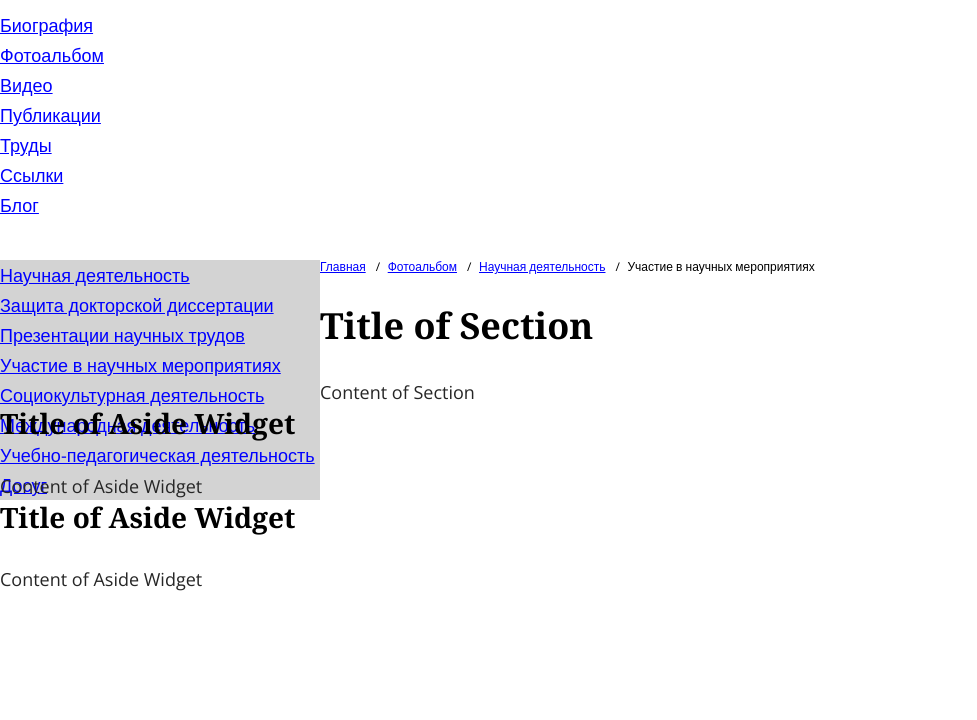
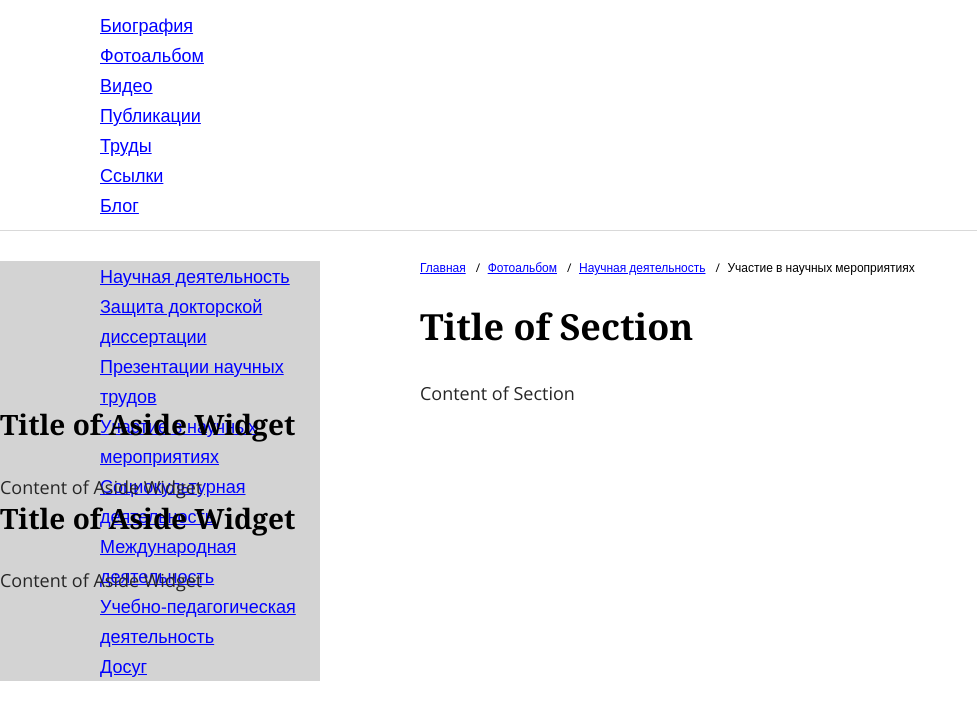
Before and after one commit to webkey/motulskiy, a website: page src/index.html in a window 1280 px wide. Shown: the whole page, without its empty margins (0-977 px from the left). Drawn offline with nearby package versions, Linux system fonts and the light colour scheme.

Commit message:
office_20170313_2200

```diff
--- a/src/sass/_vars.sass
+++ b/src/sass/_vars.sass
@@ -9,7 +9,7 @@ $color-text: #262626 !default
 $color-text-alt: tomato !default
 $color-link: blue !default
 $color-title: black !default
-$color-border: lightgray !default
+$color-border: #d9d9d9 !default
 $color-text-mark: tomato !default
 
 // user content class
@@ -18,6 +18,7 @@ $user-content: content !default
 // layout
 $layout-width: 1920px !default
 $layout-space-horizontal: 0 !default
+$layout-grid-space: 100px !default
 
 // sidebars
 $sidebar-left-width: 320px !default
--- a/src/sass/main.sass
+++ b/src/sass/main.sass
@@ -82,6 +82,8 @@
 
 .content
 	margin: 0 0 0 $sidebar-left-width
+	padding-left: $layout-grid-space
+	padding-right: $layout-grid-space
 	min-height: 50px
 
 	.home-page &
@@ -95,6 +97,7 @@
 	float: left
 	margin: 0 0 0 -100%
 	width: $sidebar-left-width
+	padding-left: $layout-grid-space
 	background: lightgray
 
 .footer
@@ -106,15 +109,20 @@
 .layout
 	max-width: $layout-width
 	padding: 0 $layout-space-horizontal
-	margin: 0 auto
 
+.layout-inside
+	margin-left: $layout-grid-space
+	margin-right: $layout-grid-space
 
 /*MAIN BLOCKS end*/
 
 /*HEADER*/
-.header__holder
-	padding: 10px 0
-	+clear
+.header
+	border-bottom: 1px solid $color-border
+
+	&__holder
+		padding: 10px 0
+		+clear
 
 /*HEADER end*/
 
```
Also changed, not shown: src/css/main.css.
